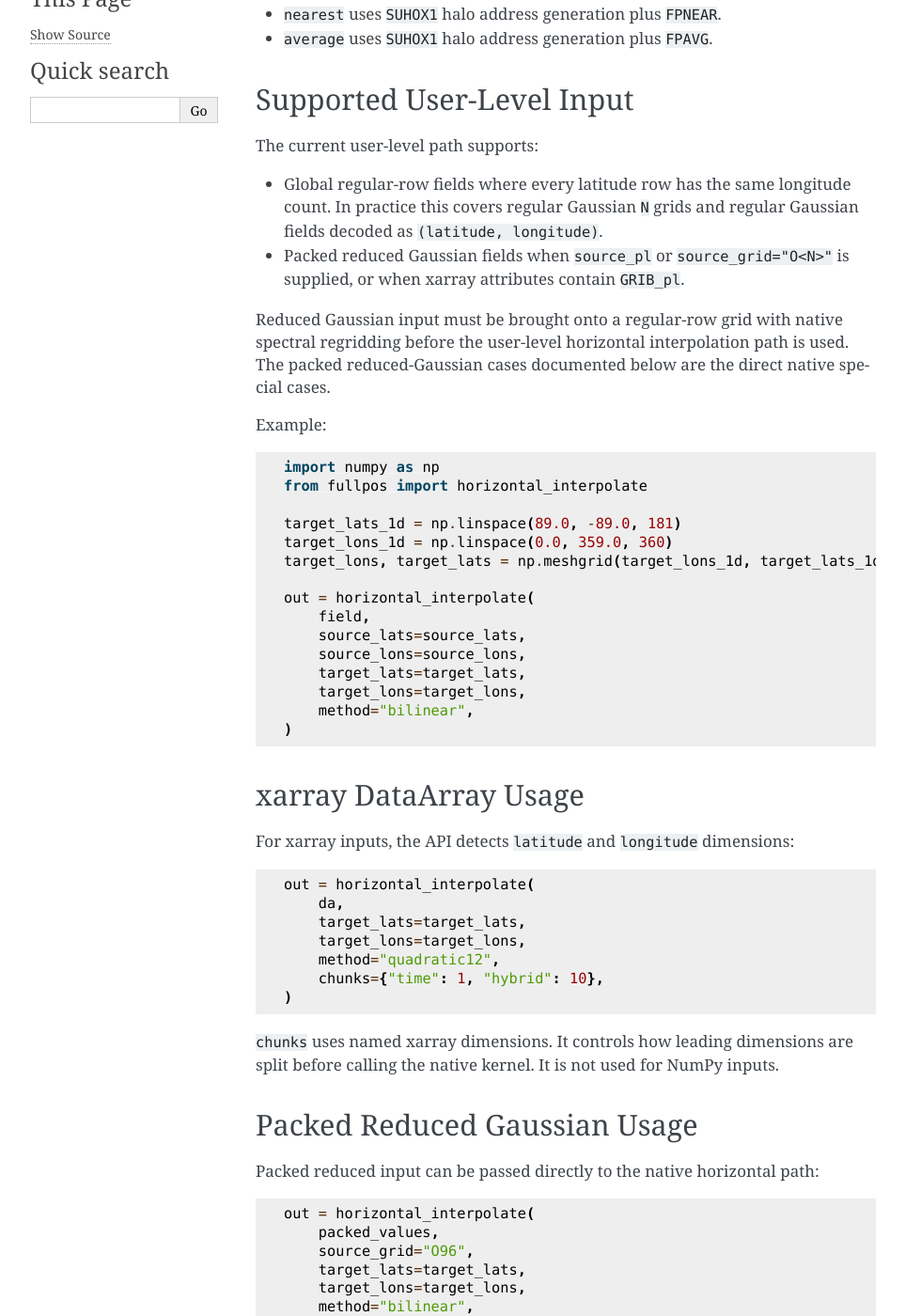
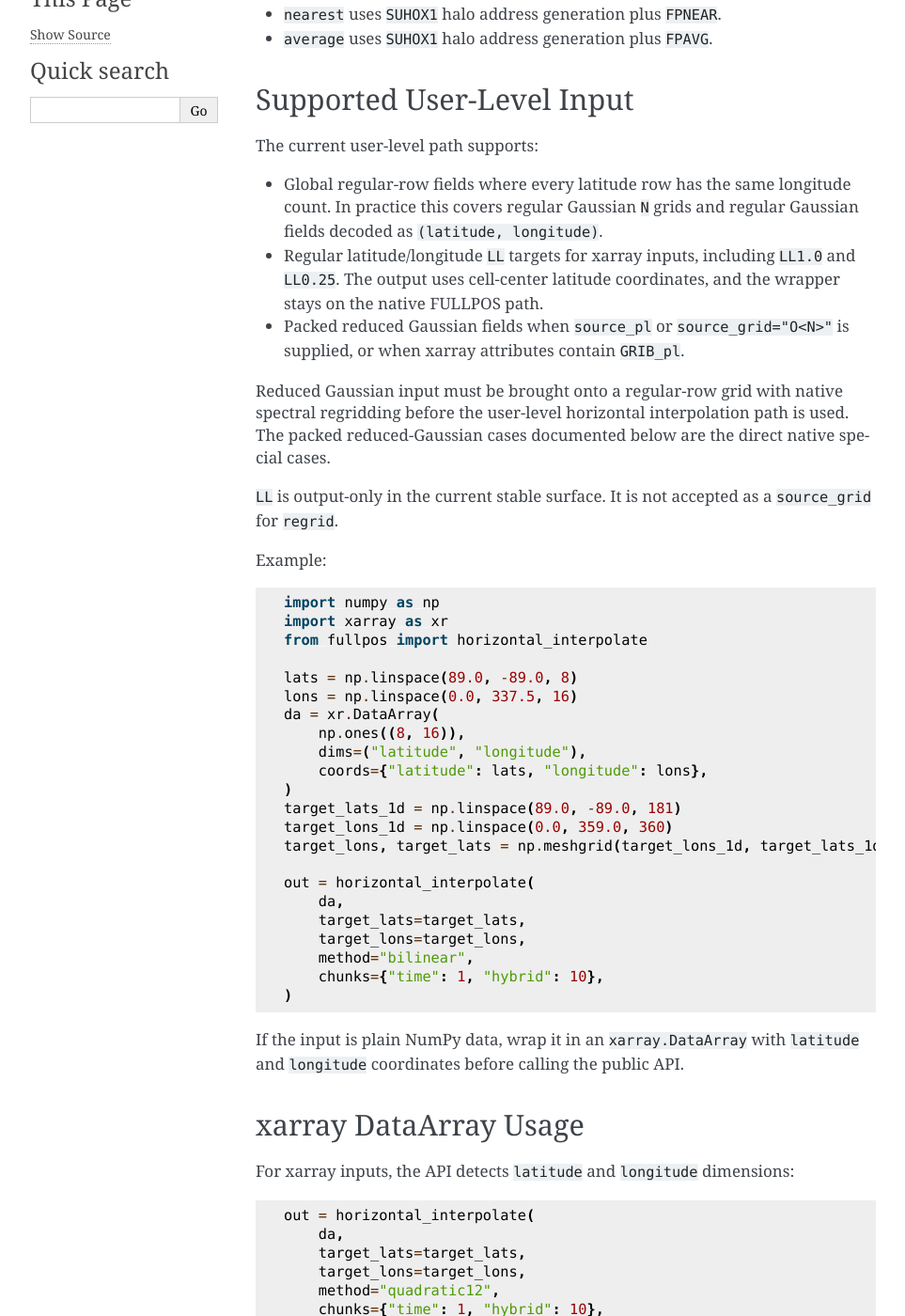
Before and after one commit to QianyeSu/FullPos, a Sphinx documentation site: the page built from docs/horizontal.rst, in a window 1280 px wide and 1400 px high, scrolled down 355 px. Shown: the whole window at 94% size, without its empty margins (148-1111 px from the left). Built offline with Sphinx 7.4.7, drawn with Linux system fonts in a browser that asks for light colours.

Commit message:
enhance documentation for regular lat/lon targets (LL1.0 and LL0.25) with xarray input, and clarify processing and limitations

```diff
--- a/docs/horizontal.rst
+++ b/docs/horizontal.rst
@@ -24,6 +24,9 @@ The current user-level path supports:
 * Global regular-row fields where every latitude row has the same longitude
   count. In practice this covers regular Gaussian ``N`` grids and regular
   Gaussian fields decoded as ``(latitude, longitude)``.
+* Regular latitude/longitude ``LL`` targets for xarray inputs, including
+  ``LL1.0`` and ``LL0.25``. The output uses cell-center latitude coordinates,
+  and the wrapper stays on the native FULLPOS path.
 * Packed reduced Gaussian fields when ``source_pl`` or ``source_grid="O<N>"``
   is supplied, or when xarray attributes contain ``GRIB_pl``.
 
@@ -32,25 +35,38 @@ spectral regridding before the user-level horizontal interpolation path is
 used. The packed reduced-Gaussian cases documented below are the direct native
 special cases.
 
+``LL`` is output-only in the current stable surface. It is not accepted as a
+``source_grid`` for ``regrid``.
+
 Example:
 
 .. code-block:: python
 
    import numpy as np
+   import xarray as xr
    from fullpos import horizontal_interpolate
 
+   lats = np.linspace(89.0, -89.0, 8)
+   lons = np.linspace(0.0, 337.5, 16)
+   da = xr.DataArray(
+       np.ones((8, 16)),
+       dims=("latitude", "longitude"),
+       coords={"latitude": lats, "longitude": lons},
+   )
    target_lats_1d = np.linspace(89.0, -89.0, 181)
    target_lons_1d = np.linspace(0.0, 359.0, 360)
    target_lons, target_lats = np.meshgrid(target_lons_1d, target_lats_1d)
 
    out = horizontal_interpolate(
-       field,
-       source_lats=source_lats,
-       source_lons=source_lons,
+       da,
        target_lats=target_lats,
        target_lons=target_lons,
        method="bilinear",
+       chunks={"time": 1, "hybrid": 10},
    )
+
+If the input is plain NumPy data, wrap it in an ``xarray.DataArray`` with
+``latitude`` and ``longitude`` coordinates before calling the public API.
 
 xarray DataArray Usage
 ----------------------
```
Also changed, not shown: README.md (+11 -1 lines), docs/api.rst (+14 -0 lines), docs/implementation_status.rst (+8 -2 lines), docs/spectral.rst (+12 -1 lines).
